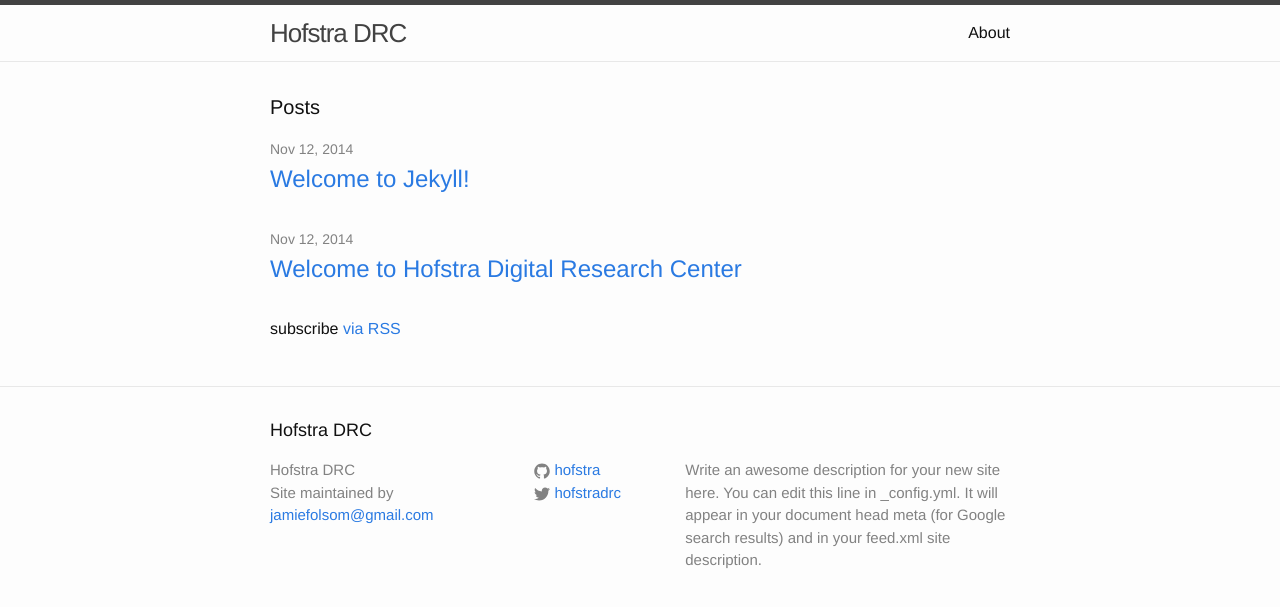
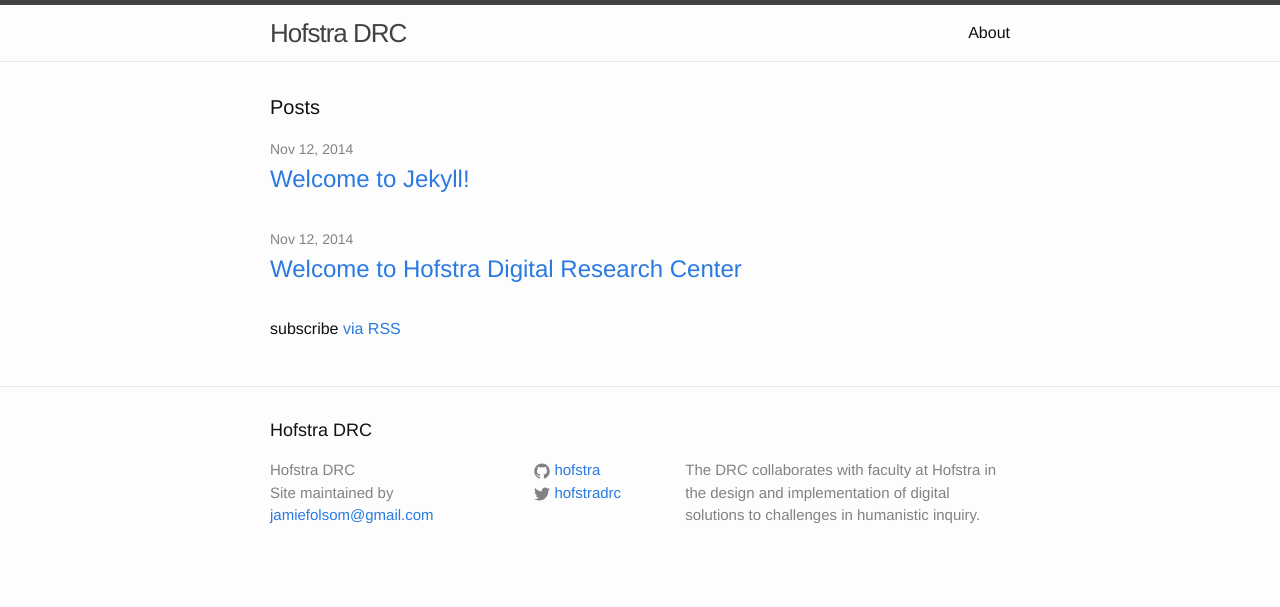
Before and after one commit to hofstra/drc, a Jekyll site: the page built from index.html, in a window 1280 px wide. Shown: the top 607 px of the page. Built offline with Jekyll 4.4.1, drawn with Linux system fonts in a browser that asks for light colours.

Commit message:
Update tagline.

```diff
--- a/_config.yml
+++ b/_config.yml
@@ -2,9 +2,7 @@
 title: Hofstra DRC
 email: jamiefolsom@gmail.com
 description: > # this means to ignore newlines until "baseurl:"
-  Write an awesome description for your new site here. You can edit this
-  line in _config.yml. It will appear in your document head meta (for
-  Google search results) and in your feed.xml site description.
+  The DRC collaborates with faculty at Hofstra in the design and implementation of digital solutions to challenges in humanistic inquiry.
 baseurl: "/drc" # the subpath of your site, e.g. /blog/
 url: "http://hofstra.github.io/drc" # the base hostname & protocol for your site
 twitter_username: hofstradrc
```
